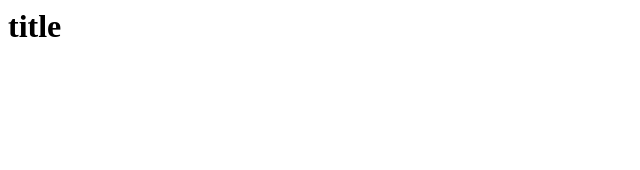
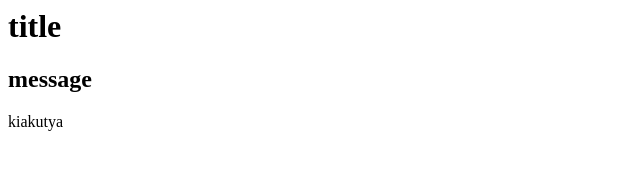
Before and after one commit to banjudy/FirstPersonalRepository, a plain HTML site: page index.html in a window 1280 px wide. Shown: the whole page, without its empty margins (0-640 px from the left). Drawn offline with Linux system fonts and the light colour scheme.

Commit message:
Add some texts and ReadMe

```diff
--- a/index.html
+++ b/index.html
@@ -2,6 +2,12 @@
 	<head>
 		<body>
 			<h1>title</h1>
+
+			<div>
+			<h2>message</h2>
+			<p>kiakutya</p>
+			</div>
+
 		</body>
 	</head>
 </html>
```
Also changed, not shown: 1 other file.
